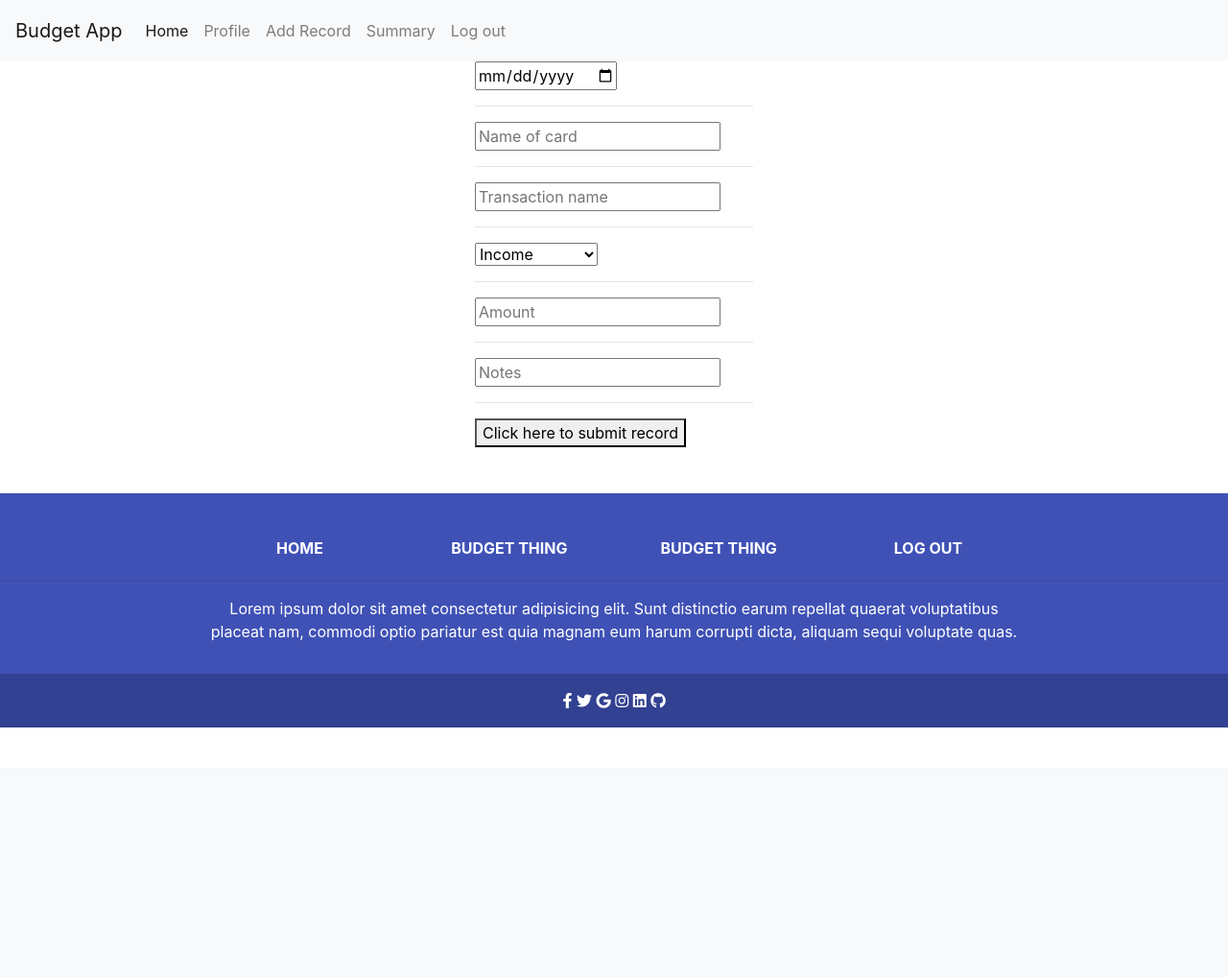
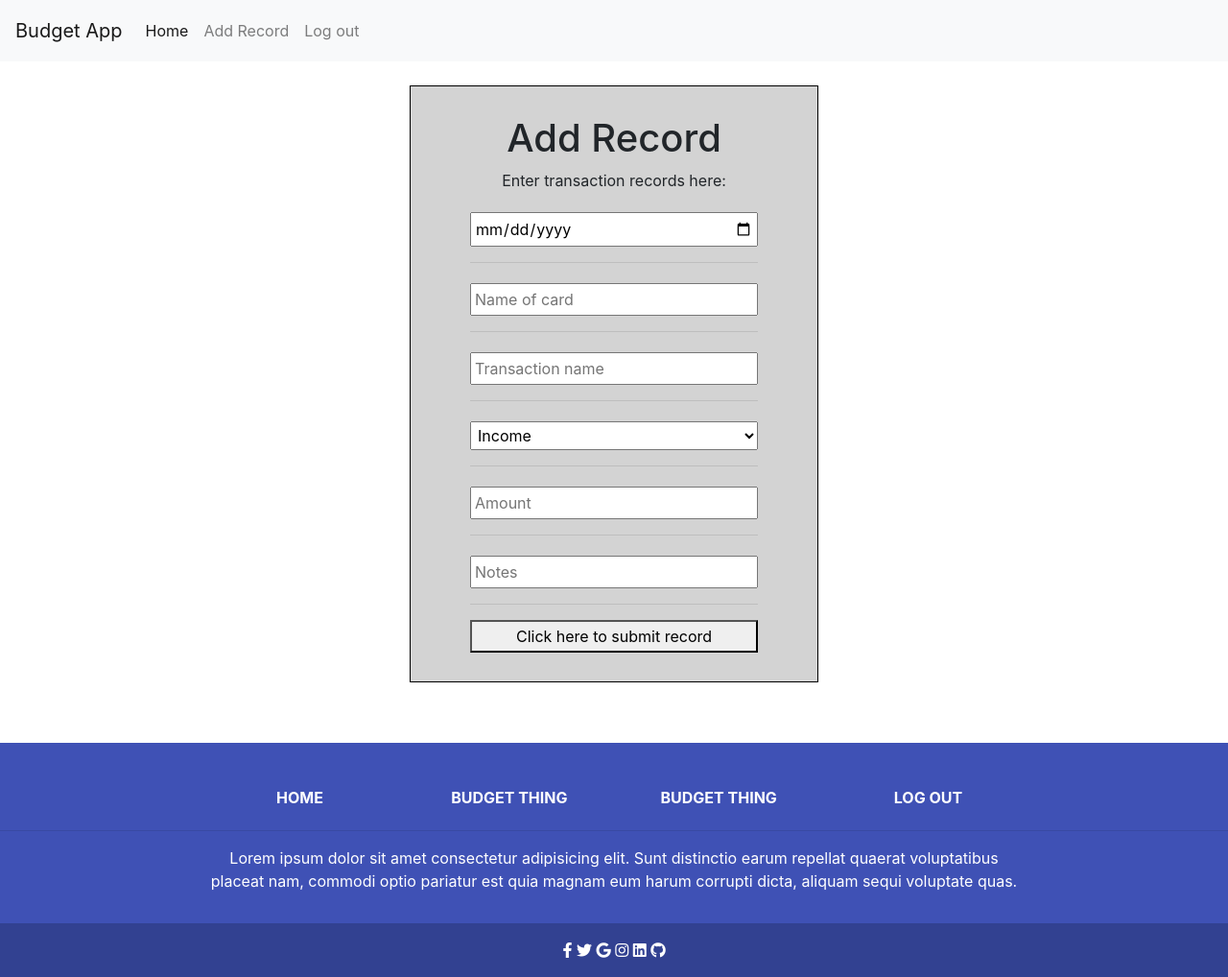
Before and after one commit to luke2533/budget-app, a Flask app: page /add_record in a window 1280 px wide. Shown: the whole page at 96% size. Before the commit the page ends 758 px from the top, so only its background shows below. Run offline with Flask 2, Linux system fonts and the light colour scheme; the visitor is signed in with stand-in values (Sample User, id 1); a database or web service that is not in the repository returns one stand-in record (values such as "Sample title"); some libraries are stand-ins or nearby versions.

Commit message:
Removal of category tracker, updated add record v0.5.0

```diff
--- a/app.py
+++ b/app.py
@@ -59,12 +59,14 @@ def signup():
             "username": request.form.get("username").lower(),
             "income": float(x),
             "rent": float(x),
+            "utilities": float(x),
+            "car": float(x),
             "debt": float(x),
             "groceries": float(x),
             "travel": float(x),
             "subscriptions": float(x),
             "holiday": float(x),
-            "entertainment": float(x),
+            "misc": float(x),
             "total": float(x)
         }
         mongo.db.categories.insert_one(categories)
@@ -121,6 +123,7 @@ def add_record():
         {"username": session["user"]})
 
     if request.method == "POST":
+        record_id = 1
         date = request.form.get("date")
         card = request.form.get("card")
         name = request.form.get("name")
@@ -137,13 +140,14 @@ def add_record():
 
         record = {
             "username": username,
+            "record_id": record_id,
             "date": date,
             "card": card,
             "name": name,
             "category": category,
             "amount": float(amount),
             "notes": notes,
-            "balance": float(new_balance)
+            "balance": float(new_balance),
         }
         mongo.db.records.insert_one(record)
 
@@ -152,138 +156,53 @@ def add_record():
         }
         mongo.db.balance.update_one({"username": username}, {"$set": update_balance})
 
-        income = 0
-        rent = 0
-        debt = 0
-        groceries = 0
-        travel = 0
-        subscriptions = 0
-        holiday = 0
-        entertainment = 0
-        # Temporary
+        # income = 0
+        # category_id = ""
+        # print(category + " = Selected category")
+        # # Temporary
 
-        if category == "income":
-            income = float(amount) + categories["income"]
-            update_categories = {
-                "income": income
-            }
+        # for i in mongo.db.categories.find_one({"username": session["user"]}):
+        #     print(i)
 
-        elif category == "rent":
-            rent = float(amount) + categories["rent"]
-            total_sum = rent + categories["total"]
-            update_categories = {
-                "rent": rent,
-                "total": total_sum
-            }
+        # # Temporary
+        #     if category == "income":
+        #         income = float(amount) + categories["income"]
+        #         update_categories = {
+        #             "income": income
+        #         }
+        #     else:
+        #         if i == category:
+        #             category_old = categories[i]
+        #             category_sum = float(amount) + category_old
+        #             total_sum = float(category_sum) + categories["total"]
+        #             print(i + " TEST")
+        #             print("---- Amount ----")
+        #             print(amount)
+        #             print("---- Old Balance ----")
+        #             print(category_old)
+        #             print("---- New Balance ----")
+        #             print(category_sum)
 
-        elif category == "debt":
-            debt = float(amount) + categories["debt"]
-            total_sum = debt + categories["total"]
-            update_categories = {
-                "debt": debt,
-                "total": total_sum
-            }
+        #             update_categories = {
+        #                 "rent": category_sum,
+        #                 "utilities": 0,
+        #                 "car": 0,
+        #                 "debt": 0,
+        #                 "groceries": 0,
+        #                 "travel": 0,
+        #                 "subscriptions": 0,
+        #                 "holiday": 0,
+        #                 "misc": 0,
+        #                 "total": total_sum
+        #             }
+        #             break
+        #         # Temporary
 
-        elif category == "groceries":
-            groceries = float(amount) + categories["groceries"]
-            total_sum = groceries + categories["total"]
-            update_categories = {
-                "groceries": groceries,
-                "total": total_sum
-            }
-
-        elif category == "travel":
-            travel = float(amount) + categories["travel"]
-            total_sum = travel + categories["total"]
-            update_categories = {
-                "travel": travel,
-                "total": total_sum
-            }
-
-        elif category == "subscriptions":
-            subscriptions = float(amount) + categories["subscriptions"]
-            total_sum = subscriptions + categories["total"]
-            update_categories = {
-                "subscriptions": subscriptions,
-                "total": total_sum
-            }
-
-        elif category == "holiday":
-            holiday = float(amount) + categories["holiday"]
-            total_sum = holiday + categories["total"]
-            update_categories = {
-                "holiday": holiday,
-                "total": total_sum
-            }
-
-        elif category == "entertainment":
-            entertainment = float(amount) + categories["entertainment"]
-            total_sum = entertainment + categories["total"]
-            update_categories = {
-                "entertainment": entertainment,
-                "total": total_sum
-            }
-        # Temporary
-
-        mongo.db.categories.update_one({"username": username}, {"$set": update_categories})
-
-        flash("Record successfully added")
+        # mongo.db.categories.update_one({"username": username}, {"$set": update_categories})
+        # flash("Record successfully added")
+        # print(categories)
 
     return render_template("add_record.html", username=username)
-
-
-@app.route("/summary/<username>")
-def summary(username):
-    username = mongo.db.users.find_one(
-        {"username": session["user"]})["username"]
-
-    balance = mongo.db.balance.find_one(
-            {"username": session["user"]})["account_balance"]
-
-    categories = mongo.db.categories.find_one({"username": session["user"]})
-
-    if session["user"] == username:
-        user_records = mongo.db.records.find({"username": session["user"]}
-                                             ).sort("date", 1)
-
-    return render_template("summary.html", username=username, user_records=user_records,
-                           balance=balance, categories=categories)
-
-
-@app.route("/account", methods=["GET", "POST"])
-def account():
-    username = mongo.db.users.find_one(
-        {"username": session["user"]})["username"]
-
-    balance_exists = mongo.db.balance.find_one(
-            {"username": username})
-
-    if request.method == "POST":
-
-        # Remove later =====================
-        if balance_exists is None:
-            account_balance = request.form.get("account-balance")
-
-            balance = {
-                "username": username,
-                "account_balance": account_balance
-            }
-            mongo.db.balance.insert_one(balance)
-        # Remove later =====================
-
-        else:
-            new_balance = request.form.get("new-balance")
-
-            edit_balance = {
-                "account_balance": new_balance
-            }
-            mongo.db.balance.update_one({"username": username}, {"$set": edit_balance})
-
-        return redirect(url_for("account", username=username,
-                                balance_exists=balance_exists))
-
-    return render_template("account.html", username=username,
-                           balance_exists=balance_exists)
 
 
 if __name__ == "__main__":
--- a/static/css/style.css
+++ b/static/css/style.css
@@ -17,26 +46,27 @@
     /* Temporary fix for sign up page*/
 }
 
-/* Paycheck */
+/* Add Record */
 
-.paycheck-box {
-    border: solid black 3px;
-    padding: 15px;
-    margin: 20px;
+.record-box {
+    display: flex;
+    padding: 10px;
+    padding-top: 30px;
+    padding-bottom: 30px;
+    background-color: lightgrey;
+    border: 1px solid black;
+    justify-content: center;
+    margin: 15px;
+    margin-top: 25px;
 }
 
-.paycheck-input {
-    margin-bottom: 9.5px;
+.record-input {
+    width: 300px;
+    padding: 3px;
+    margin-top: 5px;
 }
 
-/* Test */
-
-.carousel-control-prev-icon, .carousel-control-next-icon {
-    height: 100px;
-    width: 100px;
-    outline: black;
-    background-color: rgba(0, 0, 0, 0.3);
-    background-size: 100%, 100%;
-    border-radius: 50%;
-    border: 1px solid black;
+.record-btn {
+    width: 300px;
+    padding: 3px;
 }
--- a/templates/add_record.html
+++ b/templates/add_record.html
@@ -3,33 +3,37 @@
 
     <div class="container-fluid">
         <div class="row justify-content-center">
-            <div class="col-10 col-md-5 col-lg-4 col-xl-3">
+            <div class="col-10 col-md-6 col-lg-5 col-xl-4 record-box">
                 <form action="{{ url_for('add_record') }}" method="POST">
-                    <input type="date" placeholder="Date" name="date" id="date" required>
+                    <h1 class="text-center">Add Record</h1>
+                    <p class="text-center">Enter transaction records here:</p>
+                    <input class="record-input" type="date" placeholder="Date" name="date" id="date" required>
                     <hr>
-                    <input type="text" placeholder="Name of card" name="card" id="card" required>
+                    <input class="record-input" type="text" placeholder="Name of card" name="card" id="card" required>
                     <!-- Change to select menu later -->
                     <hr>
-                    <input type="text" placeholder="Transaction name" name="name" id="name" required>
+                    <input class="record-input" type="text" placeholder="Transaction name" name="name" id="name" required>
                     <hr>
-                    <select name="category" id="category" required>
+                    <select class="record-input" name="category" id="category" required>
                         <option value="income">Income</option>
                         <option value="rent">Rent</option>
+                        <option value="utilities">Utilities</option>
+                        <option value="car">Car</option>
                         <option value="debt">Debt</option>
                         <option value="groceries">Groceries</option>
                         <option value="travel">Travel</option>
                         <option value="subscriptions">Subscriptions</option>
                         <option value="holiday">Holdiay</option>
-                        <option value="entertainment">Entertainment</option>
+                        <option value="misc">Misc</option>
                     </select>
                     <hr>
-                    <input type="number" step="0.01" placeholder="Amount" name="amount" id="amount" required>
+                    <input class="record-input" type="number" step="0.01" placeholder="Amount" name="amount" id="amount" required>
                     <hr>
-                    <input type="text" placeholder="Notes" name="notes" id="notes">
+                    <input class="record-input" type="text" placeholder="Notes" name="notes" id="notes">
                     <hr>
-                    <input type="hidden" name="balance" id="balance">
+                    <input class="record-input" type="hidden" name="balance" id="balance">
                     <!-- This is placeholder not sure how i will calculate it -->
-                    <button type="submit">Click here to submit record</button>
+                    <button class="record-btn" type="submit">Click here to submit record</button>
                 </form>
             </div>
         </div>
--- a/templates/base.html
+++ b/templates/base.html
@@ -26,13 +26,9 @@
             <div class="collapse navbar-collapse" id="navbarNavAltMarkup">
                 <div class="navbar-nav">
                     <a class="nav-link active" href="/">Home <span class="sr-only">(current)</span></a>
-                    <!-- <a class="nav-link" href="{{ url_for('test') }}">TEST</a> -->
                         {% if session.user %}
                         {% if username is not none %}
-                            <a class="nav-link" href="{{ url_for('account') }}">Profile</a>
                             <a class="nav-link" href="{{ url_for('add_record') }}">Add Record</a>
-                            <a class="nav-link" href="{{ url_for('summary', username=username) }}">Summary</a>
-                            <!-- <a class="nav-link" href="{{ url_for('paycheck') }}">Paychecks</a> -->
                             {% endif %}
                         <a class="nav-link" href="{{ url_for('logout') }}">Log out</a>
                     {% else %}
```
Also changed, not shown: other parts of static/css/style.css (+29 -0 lines), templates/index.html (+16 -2 lines), README.md.
